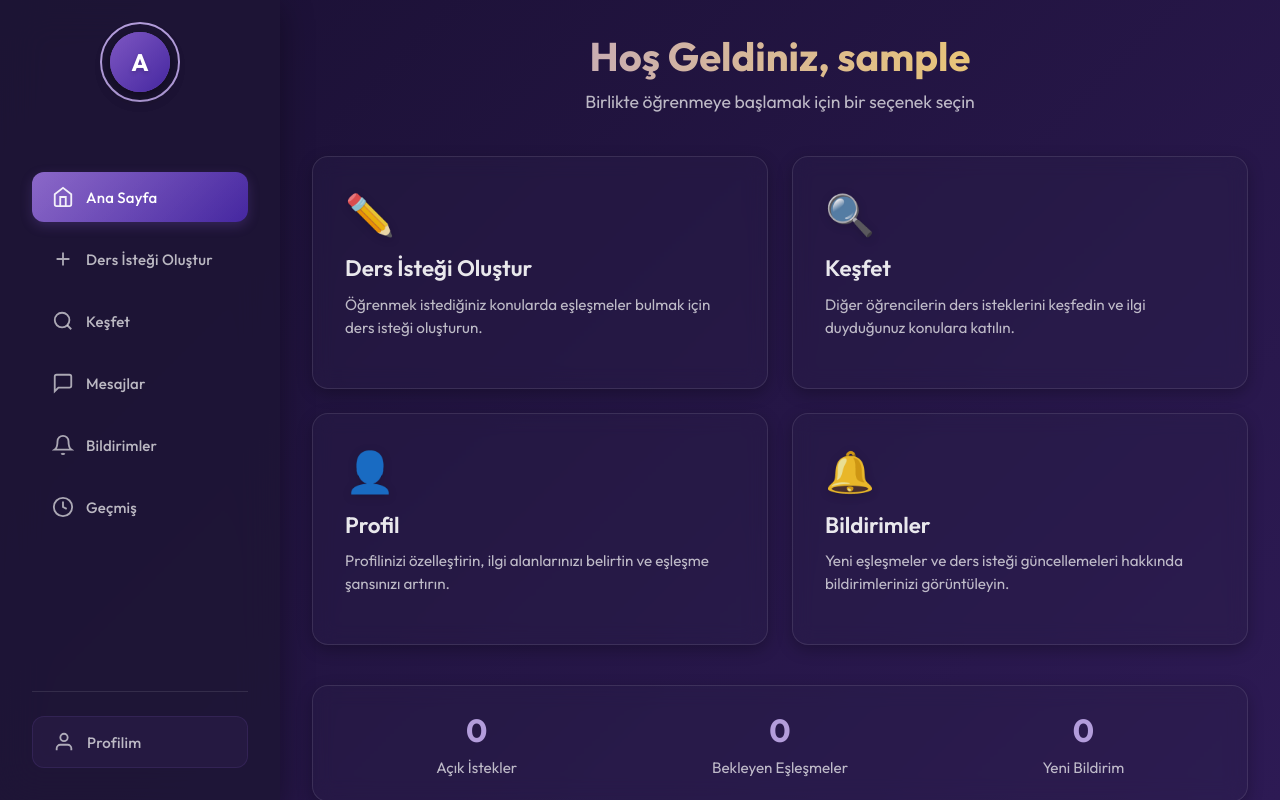
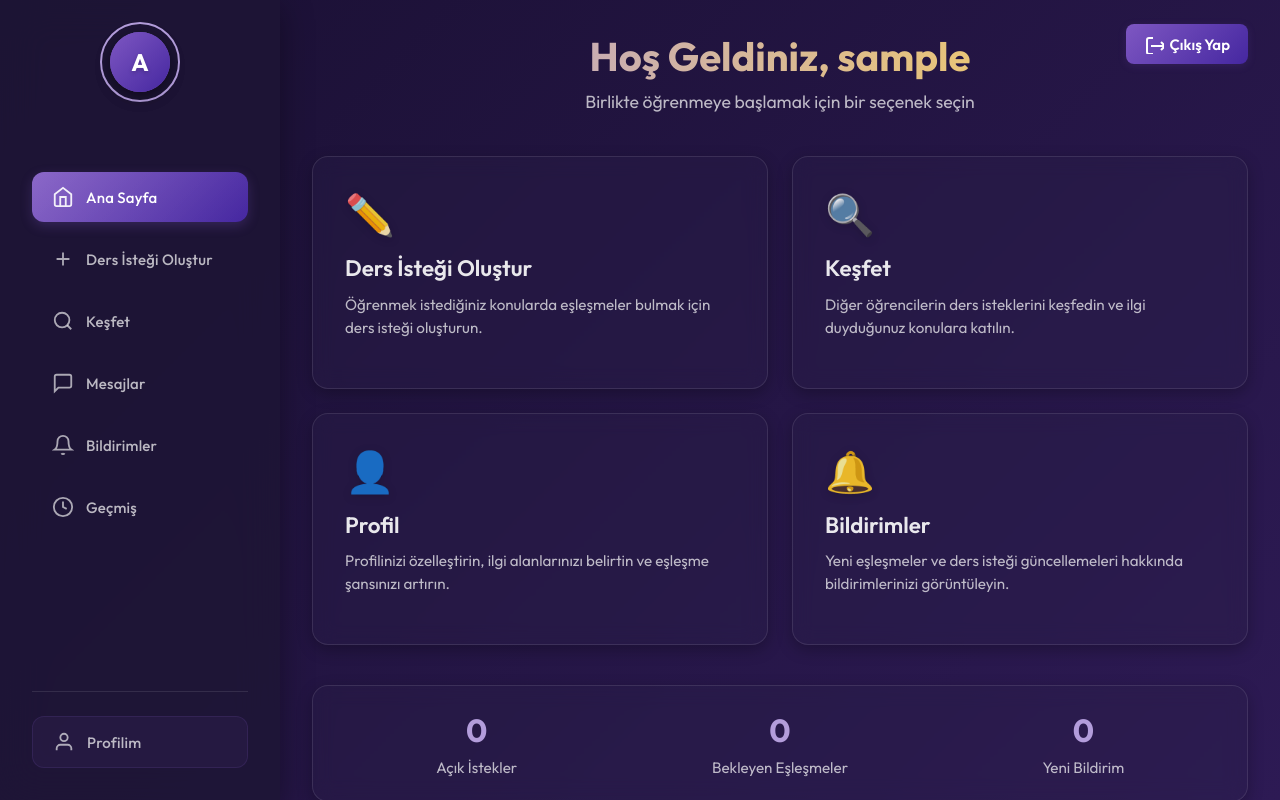
Before and after one commit to omerkisa1/MatchStudy, a Vue app in the folder frontend/: page /home in a window 1280 px wide. Built offline with nearby package versions, Linux system fonts and the light colour scheme; no server answers; sample sign-in values are in the browser's storage.

Commit message:
feat: Add logout button and functionality to HomePage component

```diff
--- a/frontend/src/components/HomePage.vue
+++ b/frontend/src/components/HomePage.vue
@@ -1,5 +1,15 @@
 <template>
   <div class="home-container">
+    <!-- Çıkış Yap Butonu (Sağ üstte) -->
+    <div class="header-logout">
+      <button class="logout-btn" @click="logout">
+        <svg width="20" height="20" fill="none" stroke="currentColor" stroke-width="2" style="vertical-align: middle; margin-right: 6px;">
+          <path d="M17 16l4-4m0 0l-4-4m4 4H7"></path>
+          <path d="M9 20H5a2 2 0 0 1-2-2V6a2 2 0 0 1 2-2h4"></path>
+        </svg>
+        Çıkış Yap
+      </button>
+    </div>
     <!-- Using the updated Sidebar component with navigateTo function as prop -->
     <Sidebar :currentContent="currentContent" :navigateTo="navigateTo" />
 
@@ -129,7 +139,7 @@ export default {
 
       // Store'da kullanıcı bilgileri yoksa ve localStorage'da da yoksa login'e yönlendir
       if (!userStore.isAuthenticated && !userId) {
-        router.push('/login');
+        router.push('/');
       }
 
       // Check URL hash for direct navigation
@@ -222,6 +232,17 @@ export default {
       // In a real app, you would call an API to delete the account
     };
 
+    // Çıkış fonksiyonu
+    const logout = () => {
+      localStorage.removeItem('email');
+      localStorage.removeItem('password');
+      localStorage.removeItem('userId');
+      localStorage.removeItem('userEmail');
+      localStorage.removeItem('userName');
+      if (userStore.logout) userStore.logout(); // Pinia store'da logout fonksiyonu varsa
+      router.push('/');
+    };
+
     // Initial data loading
     onMounted(() => {
       if (userStore.id) {
@@ -245,7 +266,8 @@ export default {
       handleProfileUpdated,
       handleAvatarUpdated,
       handlePasswordChangeRequested,
-      handleDeleteAccountRequested
+      handleDeleteAccountRequested,
+      logout
     };
   }
 };
@@ -320,4 +342,29 @@ export default {
     max-height: none;
   }
 }
+
+.header-logout {
+  position: absolute;
+  top: 24px;
+  right: 32px;
+  z-index: 100;
+}
+
+.logout-btn {
+  background: linear-gradient(135deg, var(--primary-color), var(--primary-dark));
+  color: #fff;
+  border: none;
+  border-radius: 8px;
+  padding: 10px 18px;
+  font-size: 15px;
+  font-weight: 600;
+  cursor: pointer;
+  box-shadow: 0 2px 8px rgba(126, 87, 194, 0.15);
+  display: flex;
+  align-items: center;
+  transition: background 0.2s;
+}
+.logout-btn:hover {
+  background: linear-gradient(135deg, var(--primary-dark), var(--primary-color));
+}
 </style>
```
